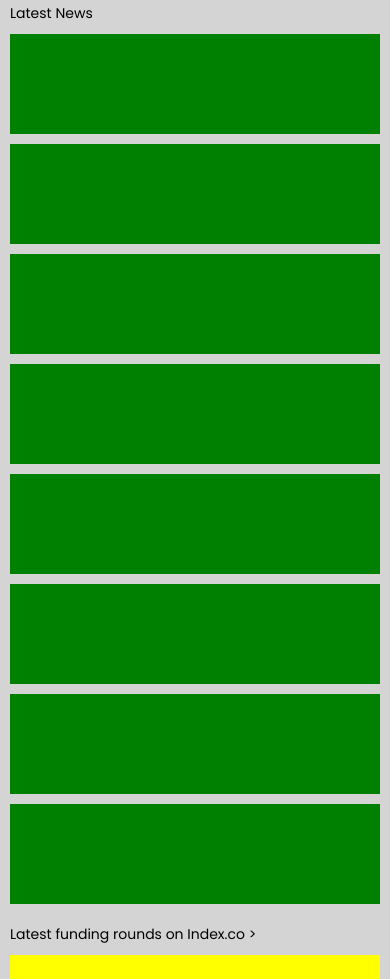
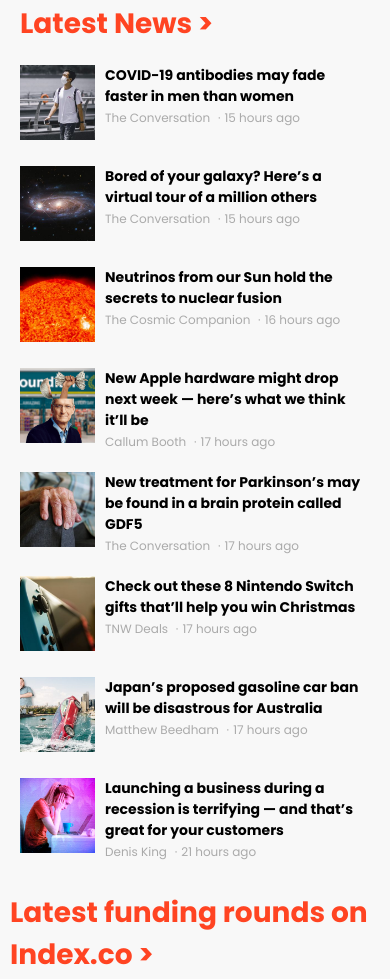
Before and after one commit to reinimax/responsive-design, a plain HTML site: page index.html in a window 390 px wide. Shown: the part 827-1806 px from the top of the page. Drawn offline with Linux system fonts and the light colour scheme.

Commit message:
Style and make responsive latest articles section

```diff
--- a/index.html
+++ b/index.html
@@ -10,6 +10,7 @@
   <body>
     <header class="site-header"></header>
     <nav class="navbar"></nav>
+
     <section class="news-big">
       <article class="lead-article">
         <header>
@@ -44,26 +45,153 @@
             time
           </h3>
           <p class="text-secondary">
-            by <a href=""> Rachel Kaser</a
+            by <a href="">Rachel Kaser</a
             ><img src="assets/icons/clock-line.svg" alt="" height="14" />10
             hours ago <img src="assets/icons/share.svg" alt="" height="14" />10
           </p>
         </header>
       </article>
     </section>
+
     <section class="news-latest">
-      <h2>Latest News</h2>
-      <article></article>
-      <article></article>
-      <article></article>
-      <article></article>
-      <article></article>
-      <article></article>
-      <article></article>
-      <article></article>
+      <h2><a href="">Latest News ></a></h2>
+      <article>
+        <a class="image-wrapper" href=""
+          ><img
+            src="assets/images/latest1.jpg"
+            alt="People with mask"
+            width="350"
+        /></a>
+        <div class="wrapper">
+          <h3>
+            <a href="">COVID-19 antibodies may fade faster in men than women</a>
+          </h3>
+          <a class="text-secondary" href="#">The Conversation</a>
+          <time class="text-secondary">15 hours ago</time>
+        </div>
+      </article>
+      <article>
+        <a class="image-wrapper" href=""
+          ><img src="assets/images/latest2.jpg" alt="A galaxy" width="350"
+        /></a>
+        <div class="wrapper">
+          <h3>
+            <a href=""
+              >Bored of your galaxy? Here’s a virtual tour of a million
+              others</a
+            >
+          </h3>
+          <a class="text-secondary" href="#">The Conversation</a>
+          <time class="text-secondary">15 hours ago</time>
+        </div>
+      </article>
+      <article>
+        <a class="image-wrapper" href=""
+          ><img src="assets/images/latest3.jpg" alt="A sun" width="350"
+        /></a>
+        <div class="wrapper">
+          <h3>
+            <a href=""
+              >Neutrinos from our Sun hold the secrets to nuclear fusion</a
+            >
+          </h3>
+          <a class="text-secondary" href="#">The Cosmic Companion</a>
+          <time class="text-secondary">16 hours ago</time>
+        </div>
+      </article>
+      <article>
+        <a class="image-wrapper" href=""
+          ><img
+            src="assets/images/latest4.png"
+            alt="A hand holding money popping out of a man's head"
+            width="350"
+        /></a>
+        <div class="wrapper">
+          <h3>
+            <a href=""
+              >New Apple hardware might drop next week — here’s what we think
+              it’ll be</a
+            >
+          </h3>
+          <a class="text-secondary" href="#">Callum Booth</a>
+          <time class="text-secondary">17 hours ago</time>
+        </div>
+      </article>
+      <article>
+        <a class="image-wrapper" href=""
+          ><img
+            src="assets/images/latest5.jpg"
+            alt="The hand of a man"
+            width="350"
+        /></a>
+        <div class="wrapper">
+          <h3>
+            <a href=""
+              >New treatment for Parkinson’s may be found in a brain protein
+              called GDF5</a
+            >
+          </h3>
+          <a class="text-secondary" href="#">The Conversation</a>
+          <time class="text-secondary">17 hours ago</time>
+        </div>
+      </article>
+      <article>
+        <a class="image-wrapper" href=""
+          ><img
+            src="assets/images/latest6.jpg"
+            alt="Nitendo Switch"
+            width="350"
+        /></a>
+        <div class="wrapper">
+          <h3>
+            <a href=""
+              >Check out these 8 Nintendo Switch gifts that’ll help you win
+              Christmas</a
+            >
+          </h3>
+          <a class="text-secondary" href="#">TNW Deals</a>
+          <time class="text-secondary">17 hours ago</time>
+        </div>
+      </article>
+      <article>
+        <a class="image-wrapper" href=""
+          ><img
+            src="assets/images/latest7.jpg"
+            alt="A car is thrown into water"
+            width="350"
+        /></a>
+        <div class="wrapper">
+          <h3>
+            <a href=""
+              >Japan’s proposed gasoline car ban will be disastrous for
+              Australia</a
+            >
+          </h3>
+          <a class="text-secondary" href="#">Matthew Beedham</a>
+          <time class="text-secondary">17 hours ago</time>
+        </div>
+      </article>
+      <article>
+        <a class="image-wrapper" href=""
+          ><img
+            src="assets/images/latest8.png"
+            alt="A sorrowful woman in front of a laptop"
+            width="350"
+        /></a>
+        <div class="wrapper">
+          <h3>
+            <a href=""
+              >Launching a business during a recession is terrifying — and
+              that’s great for your customers</a
+            >
+          </h3>
+          <a class="text-secondary" href="#">Denis King</a>
+          <time class="text-secondary">21 hours ago</time>
+        </div>
+      </article>
     </section>
     <section class="funding">
-      <h2>Latest funding rounds on Index.co ></h2>
+      <h2><a href="">Latest funding rounds on Index.co ></a></h2>
       <article></article>
       <article></article>
       <article></article>
@@ -81,7 +209,7 @@
       <article></article>
     </section>
     <section class="deals">
-      <h2>Latest Deals</h2>
+      <h2><a href="">Latest Deals</a></h2>
       <article></article>
       <article></article>
       <article></article>
--- a/style.css
+++ b/style.css
@@ -1,7 +1,11 @@
 @import url("https://fonts.googleapis.com/css2?family=Poppins:ital,wght@0,100;0,200;0,300;0,400;0,500;0,600;0,700;0,800;0,900;1,200;1,300;1,400;1,500;1,600&display=swap");
 
+:root {
+  --orange: rgb(255, 68, 34);
+}
+
 body {
-  background-color: rgb(212, 212, 212);
+  background-color: rgb(248, 248, 248);
   font-family: "Poppins", sans-serif;
   font-size: 14px;
   line-height: 1.5;
@@ -13,9 +17,23 @@ body * {
   box-sizing: border-box;
 }
 
+img {
+  max-width: 100%;
+}
+
 a {
   text-decoration: none;
   color: inherit;
+}
+
+h2 {
+  color: var(--orange);
+  font-size: 28px;
+  font-weight: 700;
+}
+
+h2 > a:hover {
+  color: rgb(0, 0, 0);
 }
 
 .text-secondary {
@@ -131,9 +149,50 @@ a {
 }
 
 /* Latest news */
+.news-latest {
+  row-gap: 0;
+}
+
 .news-latest > article {
-  height: 100px;
-  background-color: green;
+  padding: 10px;
+  display: flex;
+}
+
+.news-latest h2 {
+  padding-left: 10px;
+  margin-bottom: 10px;
+}
+
+.news-latest h3 {
+  font-weight: 700;
+}
+
+.news-latest article a:hover {
+  color: rgb(85, 85, 85);
+}
+
+.news-latest h3 a:hover {
+  color: var(--orange);
+  text-decoration: underline;
+}
+
+.news-latest time:before {
+  content: "\B7";
+  display: inline-block;
+  margin-left: 4px;
+  margin-right: 4px;
+}
+
+.news-latest img {
+  width: 75px;
+  height: 75px;
+  object-fit: cover;
+}
+
+.image-wrapper {
+  display: block;
+  flex: 0 0 75px;
+  margin-right: 10px;
 }
 
 .funding > article {
@@ -189,6 +248,22 @@ a {
   .news-categories {
     grid-template-columns: 1fr 1fr;
   }
+
+  .news-latest article {
+    flex-wrap: wrap;
+    align-content: flex-start;
+  }
+
+  .news-latest img {
+    width: 100%;
+    height: auto;
+  }
+
+  .image-wrapper {
+    width: 100%;
+    height: auto;
+    flex: 0 0 auto;
+    margin-right: 0;
 }
 
 /* Special case: portrait (if height >= width) */
```
Also changed, not shown: assets/images/latest1.jpg (added), assets/images/latest2.jpg (added), assets/images/latest3.jpg (added), assets/images/latest4.png (added), assets/images/latest5.jpg (added), assets/images/latest6.jpg (added), assets/images/latest7.jpg (added), assets/images/latest8.png (added).
